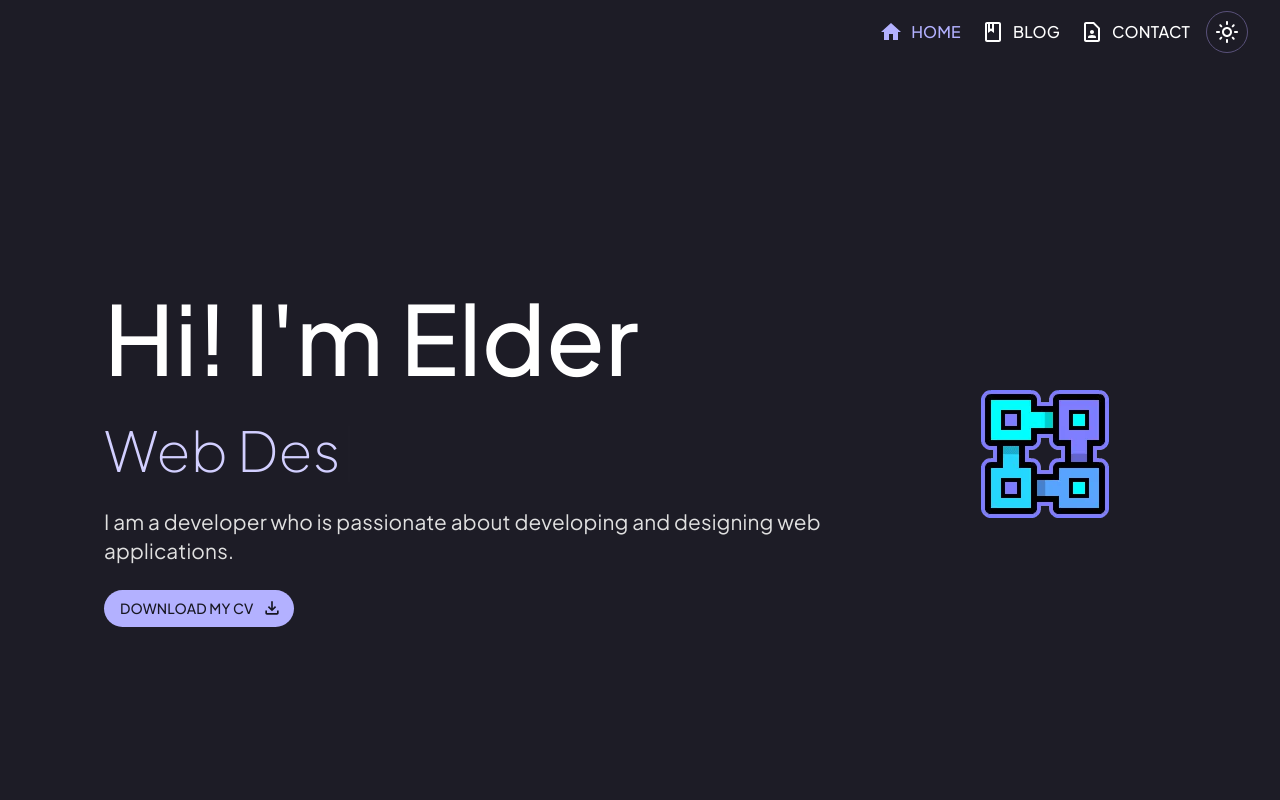
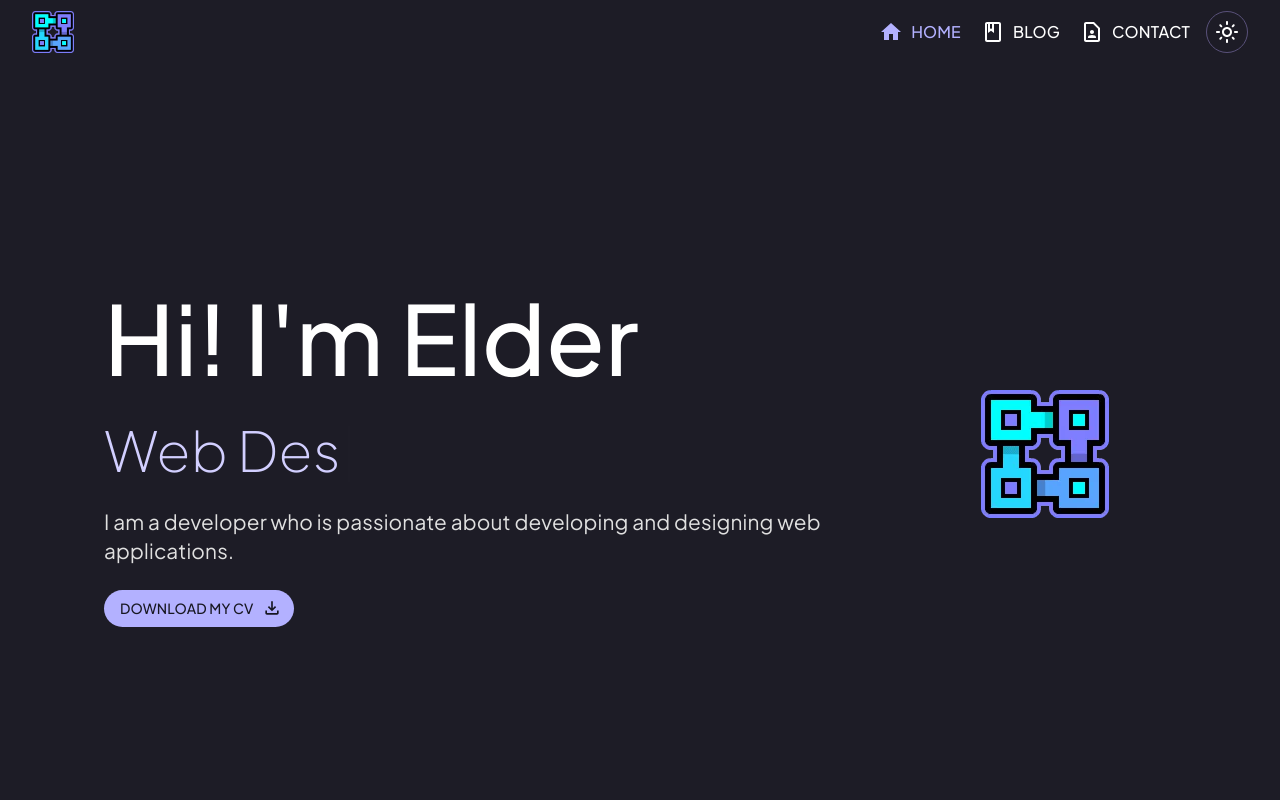
Before and after one commit to Elder-Meyer/personal-portfolio, a React (Vite) app: page /home in a window 1280 px wide. Shown: the top 800 px of the page. Built offline with nearby package versions, Linux system fonts and the light colour scheme.

Commit message:
3.401.605 Update DrawerAppBar.jsx show always back to home logo

```diff
--- a/src/components/layout/navbar/DrawerAppBar.jsx
+++ b/src/components/layout/navbar/DrawerAppBar.jsx
@@ -68,9 +68,7 @@ export const DrawerAppBar = ({darkMode, handleChangeTheme, window}, props) => {
               <Box>
                 <Tooltip title={t("navbar.bbtn")} placement="right" arrow>
                   <Link to="/home" style={{ textDecoration: "none", color: "inherit" }} aria-label="Go home" >
-                    <Box sx={{display: isHome ? {xs :'none', md: 'none'} : 'flex'}}>
-                      <CubeGD aria-label='Go home' />
-                    </Box>
+                    <CubeGD aria-label='Go home' />
                   </Link>
                 </Tooltip>
               </Box>
```
